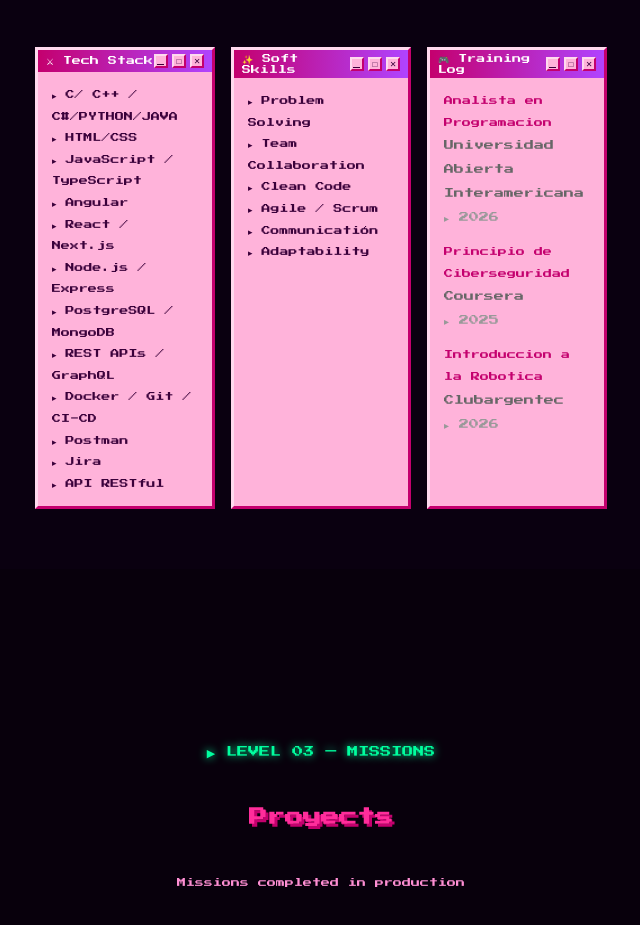
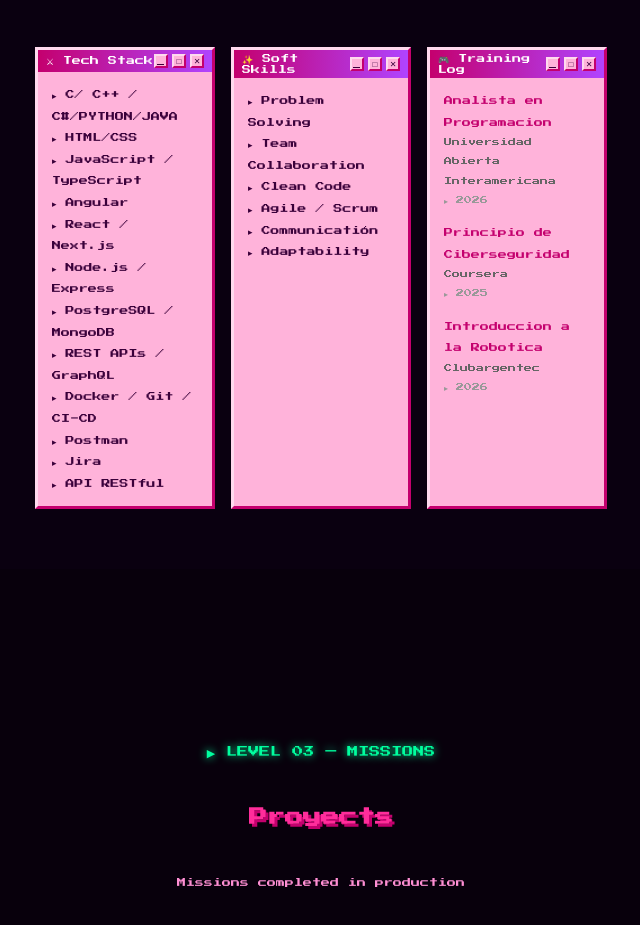
Before and after one commit to jacquelinjantman/Portf, a Next.js app: page / in a window 1280 px wide. Shown: the part 1060-1985 px from the top of the page, without its empty margins (319-959 px from the left). Built offline with nearby package versions, Linux system fonts and the light colour scheme.

Commit message:
fix hero

```diff
--- a/src/components/skills.tsx
+++ b/src/components/skills.tsx
@@ -197,8 +197,8 @@ export default function Skills() {
           {education.map((e) => (
             <div key={e.title} style={{ marginBottom: "12px" }}>
               <p style={{ color: "var(--pink-dark)" }}>{e.title}</p>
-              <p style={{ fontSize: "10px", color: "#666" }}>{e.place}</p>
-              <p style={{ fontSize: "10px", color: "#999" }}>▸ {e.year}</p>
+              <p style={{ fontSize: "8px", color: "#666" }}>{e.place}</p>
+              <p style={{ fontSize: "8px", color: "#999" }}>▸ {e.year}</p>
             </div>
           ))}
         </Win95Window>
```
